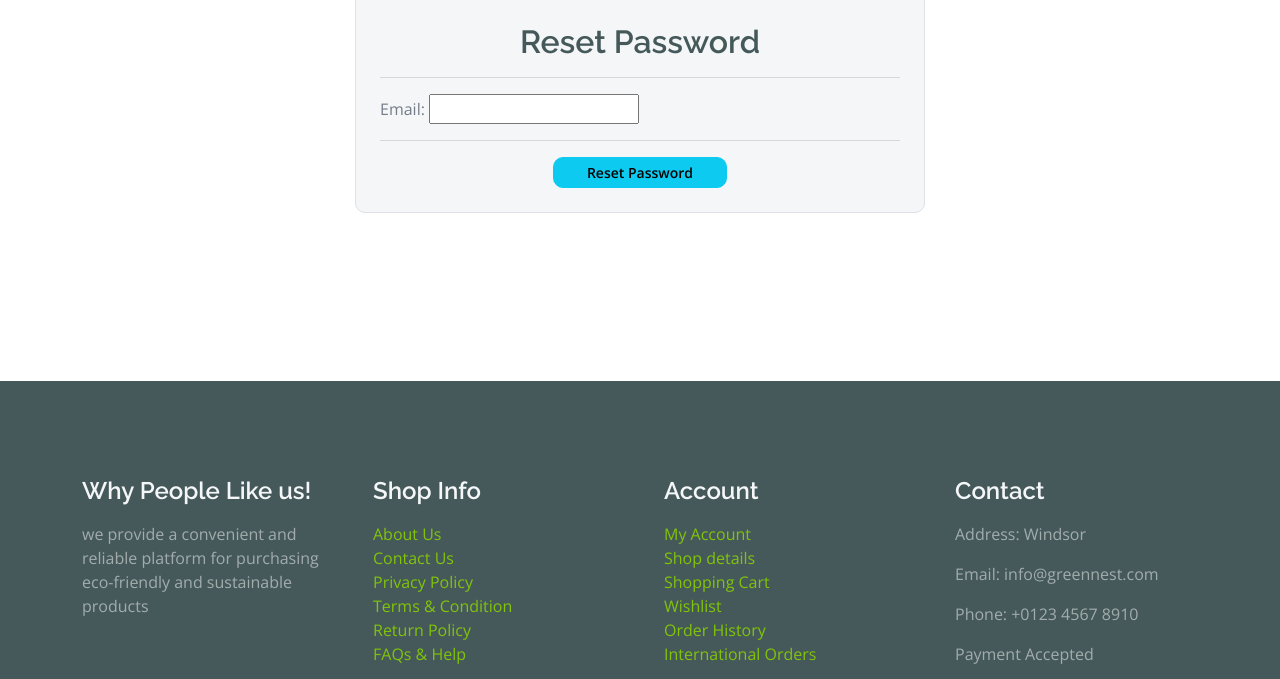
After one commit to Khushbumodi123/GreenNest, a Django app: page /password_reset/ in a window 1280 px wide. The commit adds this page. Shown: the part 296-975 px from the top of the page. Run offline with Django 5.2, Linux system fonts and the light colour scheme; some libraries are stand-ins or nearby versions.

Commit message:
Add Forgot Password feature

```diff
--- a/landingPage/forms.py
+++ b/landingPage/forms.py
@@ -14,3 +14,19 @@ class SignupForm(UserCreationForm):
 class LoginForm(forms.Form):
     email = forms.EmailField()
     password = forms.CharField(widget=forms.PasswordInput)
+
+class PasswordResetForm(forms.Form):
+    email = forms.EmailField(label="Email", max_length=254)
+
+class SetPasswordForm(forms.Form):
+    new_password1 = forms.CharField(label="New password", widget=forms.PasswordInput)
+    new_password2 = forms.CharField(label="Confirm new password", widget=forms.PasswordInput)
+
+    def clean(self):
+        cleaned_data = super().clean()
+        password1 = cleaned_data.get("new_password1")
+        password2 = cleaned_data.get("new_password2")
+
+        if password1 and password2 and password1 != password2:
+            raise forms.ValidationError("The two password fields didn’t match.")
+        return cleaned_data
--- a/landingPage/templates/landingPage/login.html
+++ b/landingPage/templates/landingPage/login.html
@@ -11,18 +11,17 @@
                 </div>
                 <h2 class="text-center">Login</h2>
                 <hr>
-                <form method="POST"> <!-- Removed action attribute -->
+                <form method="POST">
                     {% csrf_token %}
                     <div class="form-group mb-3">
-{#                        <label for="email" class="float-left">Email</label>#}
                         <input required type="email" name="email" id="email" value="{{ form.email.value|default_if_none:'' }}" class="form-control form-control-sm" placeholder="Email">
                         {{ form.email.errors }}
                     </div>
                     <div class="form-group mb-3">
-{#                        <label for="password" class="float-left">Password</label>#}
                         <input type="password" name="password" id="password" class="form-control form-control-sm" placeholder="Password">
                         {{ form.password.errors }}
                     </div>
+                    <p><a href="{% url 'landingPage:password_reset' %}">Forgot Password?</a></p>
                     {% if error %}
                     <div class="alert alert-danger" role="alert">
                         {{ error }}
--- /dev/null
+++ b/landingPage/templates/landingPage/password_reset.html
@@ -0,0 +1,30 @@
+{% extends 'landingPage/authbase.html' %}
+
+{% block content %}
+<div class="container-fluid py-5">
+    <div class="container py-5">
+        <div class="row justify-content-center">
+            <div class="col-lg-6 border rounded p-4 m-4 bg-light">
+                <div class="text-center mb-4">
+                    <img src="https://upload.wikimedia.org/wikipedia/commons/thumb/c/c8/Shopping_cart_with_food_clip_art_2.svg/307px-Shopping_cart_with_food_clip_art_2.svg.png" alt="" class="img-fluid" style="height: 150px;">
+                </div>
+                <h2 class="text-center">Reset Password</h2>
+                <hr>
+                <form method="POST">
+                    {% csrf_token %}
+                    {{ form.as_p }}
+                    {% if error %}
+                    <div class="alert alert-danger" role="alert">
+                        {{ error }}
+                    </div>
+                    {% endif %}
+                    <hr>
+                    <div class="text-center">
+                        <input class="btn btn-info btn-sm col-lg-4" type="submit" value="Reset Password">
+                    </div>
+                </form>
+            </div>
+        </div>
+    </div>
+</div>
+{% endblock %}
--- a/landingPage/urls.py
+++ b/landingPage/urls.py
@@ -21,5 +21,7 @@ urlpatterns = [
     path('signup/', views.signup, name='signup'),
     path('login/', views.login_view, name='login'),
     path('logout/', views.logout_view, name='logout'),
+    path('password_reset/', views.password_reset_request, name='password_reset'),
+    path('password_reset/confirm/', views.password_reset_confirm, name='password_reset_confirm'),
     #path('order/<int:order_id>/', auth_middleware(views.order_detail), name='order_detail'),
 ]
--- a/landingPage/views.py
+++ b/landingPage/views.py
@@ -5,7 +5,7 @@ from .models import Category, Product, Customer, Order
 from django.contrib.auth.hashers import make_password
 from django.contrib.auth.hashers import  check_password
 from django.contrib.auth import authenticate, login, logout
-from .forms import SignupForm, LoginForm
+from .forms import SignupForm, LoginForm, PasswordResetForm, SetPasswordForm
 
 def index(request):
     products = Product.objects.all()
@@ -41,6 +41,41 @@ def login_view(request):
 def logout_view(request):
     logout(request)
     return redirect('landingPage:login')
+
+def password_reset_request(request):
+    if request.method == "POST":
+        form = PasswordResetForm(request.POST)
+        if form.is_valid():
+            email = form.cleaned_data['email']
+            user = Customer.objects.filter(email=email).first()
+            if user:
+                request.session['reset_email'] = email
+                return redirect('landingPage:password_reset_confirm')
+            else:
+                return render(request, 'landingPage/password_reset.html', {'form': form, 'error': 'Email not found.'})
+    else:
+        form = PasswordResetForm()
+    return render(request, 'landingPage/password_reset.html', {'form': form})
+
+def password_reset_confirm(request):
+    email = request.session.get('reset_email')
+    if not email:
+        return redirect('landingPage:password_reset')
+
+    user = Customer.objects.filter(email=email).first()
+    if not user:
+        return redirect('landingPage:password_reset')
+
+    if request.method == "POST":
+        form = SetPasswordForm(request.POST)
+        if form.is_valid():
+            new_password = form.cleaned_data['new_password1']
+            user.set_password(new_password)
+            user.save()
+            return redirect('landingPage:login')
+    else:
+        form = SetPasswordForm()
+    return render(request, 'landingPage/password_reset_confirm.html', {'form': form})
 
 def category_products(request, category_id):
     categories = Category.objects.all()
```
Also changed, not shown: landingPage/templates/landingPage/password_reset_confirm.html (added, +25 -0 lines), db.sqlite3.
